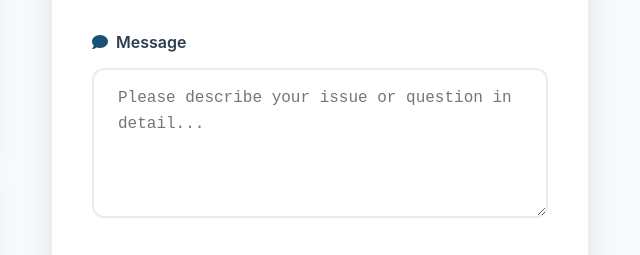
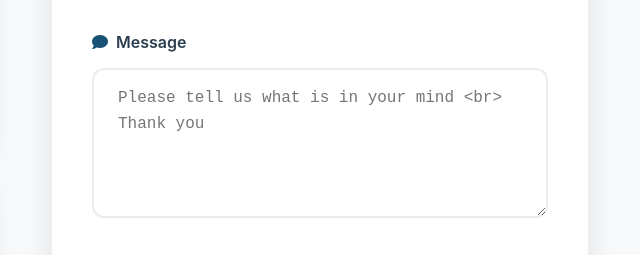
Before and after one commit to Jerrow003/web-project-one, a plain HTML site: page index.html in a window 1280 px wide. Shown: the part 5270-5525 px from the top of the page, 620-1260 px from the left. Drawn offline with Linux system fonts and the light colour scheme.

Commit message:
updated html

```diff
--- a/index.html
+++ b/index.html
@@ -346,7 +346,7 @@
                                 Message
                             </label>
                             <textarea id="contactMessage" name="message" required
-                                      placeholder="Please describe your issue or question in detail..."
+                                      placeholder="Please tell us what is in your mind <br> Thank you"
                                       class="form-textarea"></textarea>
                         </div>
 
@@ -452,4 +452,5 @@
 
     <script src="script.js"></script>
 </body>
+
 </html>
```
